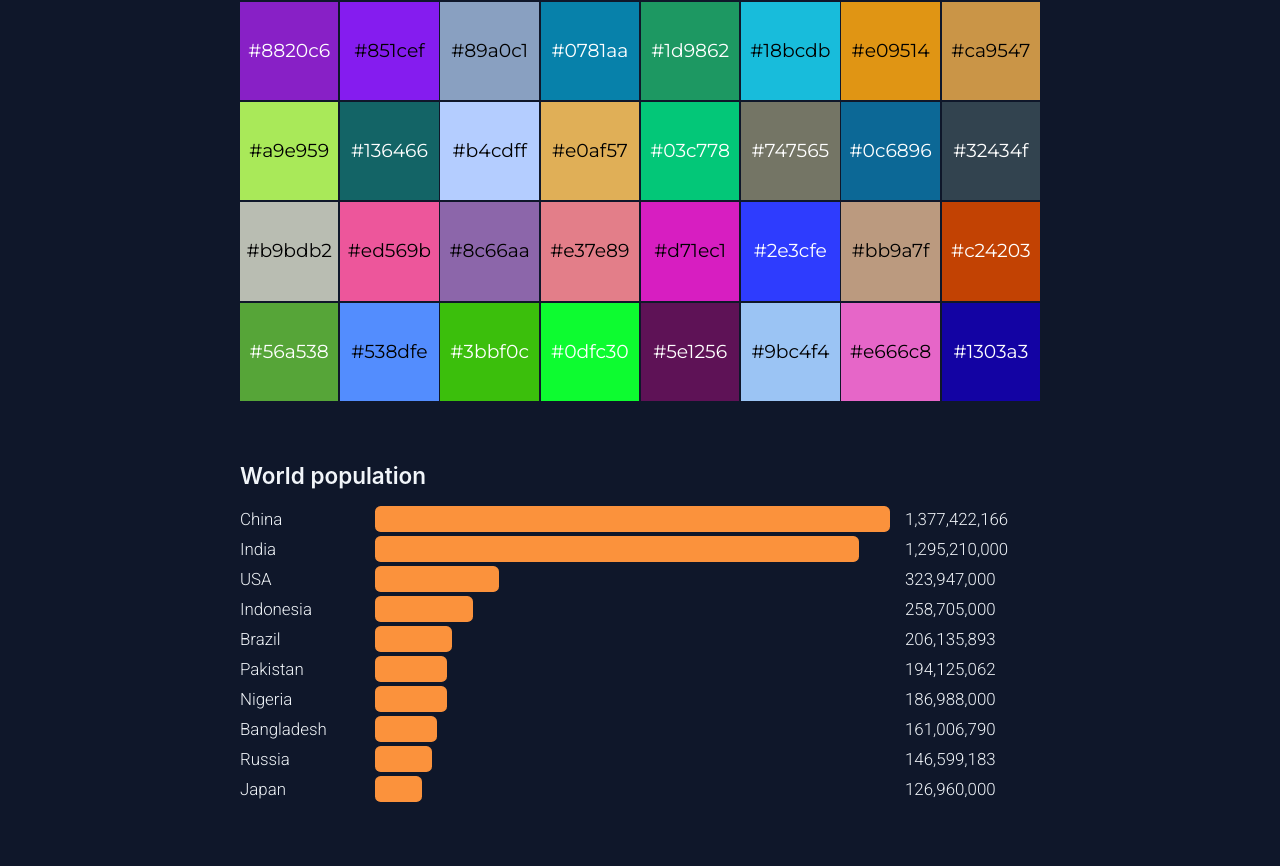
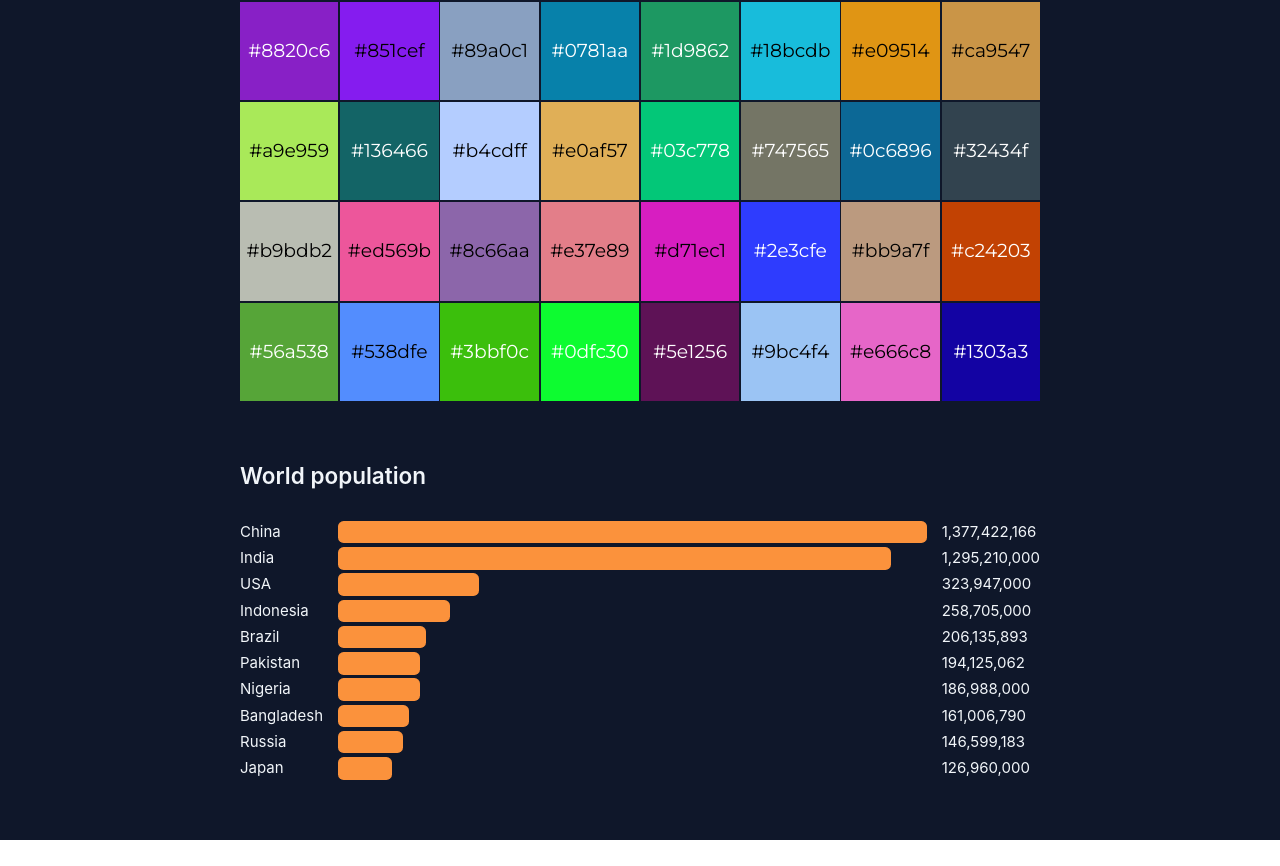
Before and after one commit to dongheenam/30-days-of-react-solutions, a React (Vite) app: page /day6-2 in a window 1280 px wide. Shown: the part 746-1612 px from the top of the page. After the commit the page ends 1586 px from the top, so only its background shows below. Built offline with nearby package versions, Linux system fonts and the light colour scheme; the HTML template or start-up script is replaced by a standard one.

Commit message:
Render charts with grid

```diff
--- a/src/components/day-6/Day6Level2.tsx
+++ b/src/components/day-6/Day6Level2.tsx
@@ -1,3 +1,4 @@
+import React from "react";
 import { Color, randomColor } from "../day-4/Day4Level3";
 import popJSON from "./populations.json";
 
@@ -28,10 +29,6 @@ function classNum(num: number): string {
   }
 }
 
-/* Helper functions for Challenge #3 */
-const chartNameClass = "w-36 roboto font-light text-lg";
-const chartNumberClass = "w-36 ml-4 roboto font-light text-lg";
-
 // shorten USA and Russia
 function shortName(country: string) {
   switch (country.toLowerCase()) {
@@ -55,18 +52,16 @@ function renderChartElement(
   const widthPercent: string =
     ((population / maxPopulation) * 100).toPrecision(2) + "%";
   return (
-    <div key={country} className="flex w-full my-1">
-      <div className={chartNameClass}>{shortName(country)}</div>
-      <div className="flex-grow">
+    <React.Fragment key={country}>
+      <div>{shortName(country)}</div>
+      <div>
         <div
           className="h-full bg-orange-400 rounded-md"
           style={{ width: widthPercent }}
         />
       </div>
-      <div className={chartNumberClass}>
-        {Intl.NumberFormat("en-US").format(population)}
-      </div>
-    </div>
+      <div>{Intl.NumberFormat("en-US").format(population)}</div>
+    </React.Fragment>
   );
 }
 
@@ -114,7 +109,13 @@ export default function Day6Level2() {
         ))}
       </div>
       <h2>World population</h2>
-      <div id="part-3">
+      <div
+        id="part-3"
+        className="mt-8 grid gap-x-4 gap-y-1"
+        style={{
+          gridTemplateColumns: "auto 1fr auto",
+        }}
+      >
         {countries.map((country) => renderChartElement(country, maxPopulation))}
       </div>
     </main>
```
